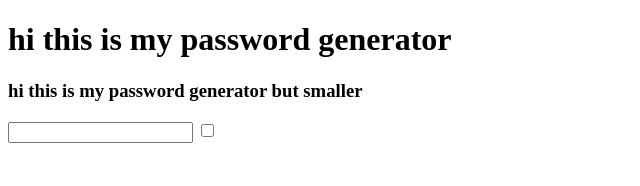
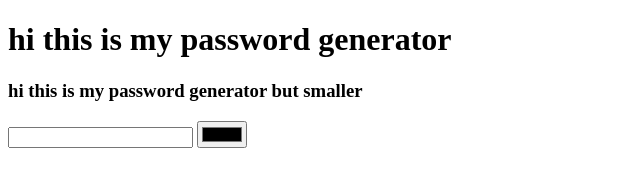
Before and after one commit to ssophei/password-generator, a plain HTML site: page index.html in a window 1280 px wide. Shown: the whole page, without its empty margins (0-640 px from the left). Drawn offline with Linux system fonts and the light colour scheme.

Commit message:
color picker

```diff
--- a/index.html
+++ b/index.html
@@ -12,6 +12,6 @@
     <label for="pwd"Enter your password:></label>
     <input type="password" id="pwd" name="pwd">
     <label for="color"Select color:></label>
-    <input type="checkbox" id="color">
+    <input type="color" id="color">
 </body>
 </html>
```
